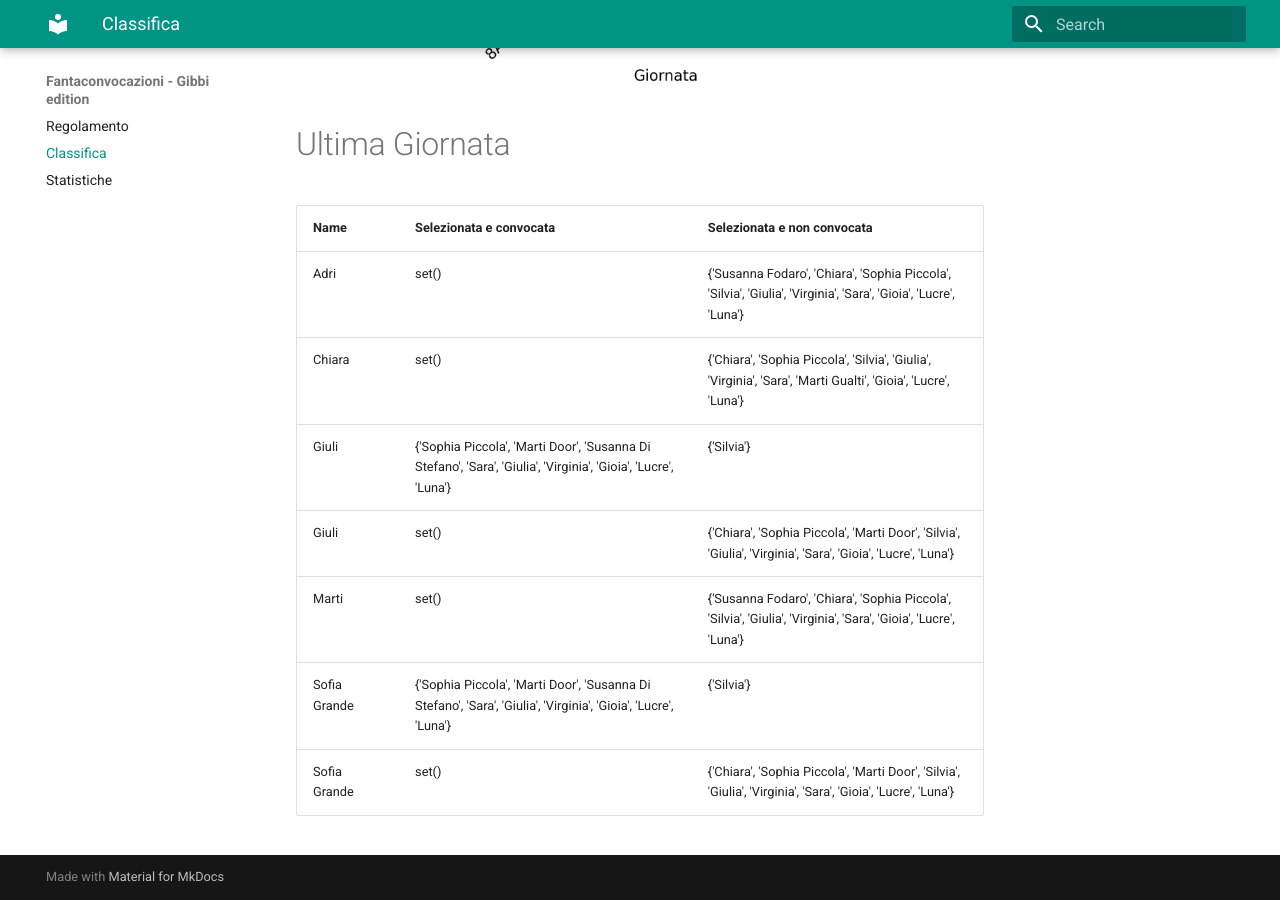
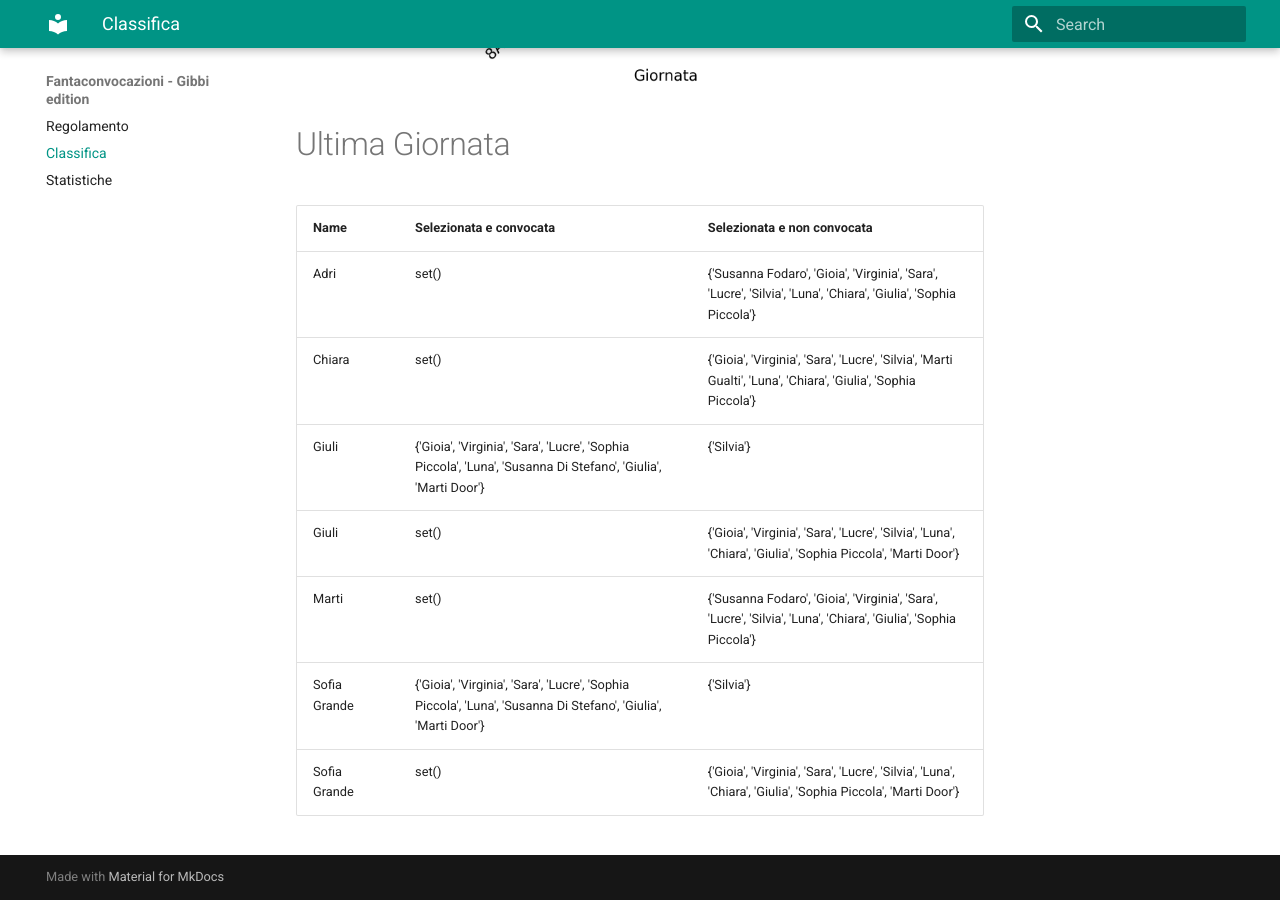
Before and after one commit to martinig94/fantagibbi, an MkDocs documentation site: the page built from docs/Classifica.md, in a window 1280 px wide and 900 px high, scrolled down 1024 px. Built offline with MkDocs 1.6.1 and Material for MkDocs 9.7.7, drawn with Linux system fonts in a browser that asks for light colours.

Commit message:
Auto-update from main.py

```diff
--- a/docs/Classifica.md
+++ b/docs/Classifica.md
@@ -18,11 +18,11 @@
 <!-- START_TABLE CORRECT -->
 | Name         | Selezionata e convocata                                                                                        | Selezionata e non convocata                                                                                      |
 |:-------------|:---------------------------------------------------------------------------------------------------------------|:-----------------------------------------------------------------------------------------------------------------|
-| Adri         | set()                                                                                                          | {'Susanna Fodaro', 'Chiara', 'Sophia Piccola', 'Silvia', 'Giulia', 'Virginia', 'Sara', 'Gioia', 'Lucre', 'Luna'} |
-| Chiara       | set()                                                                                                          | {'Chiara', 'Sophia Piccola', 'Silvia', 'Giulia', 'Virginia', 'Sara', 'Marti Gualti', 'Gioia', 'Lucre', 'Luna'}   |
-| Giuli        | {'Sophia Piccola', 'Marti Door', 'Susanna Di Stefano', 'Sara', 'Giulia', 'Virginia', 'Gioia', 'Lucre', 'Luna'} | {'Silvia'}                                                                                                       |
-| Giuli        | set()                                                                                                          | {'Chiara', 'Sophia Piccola', 'Marti Door', 'Silvia', 'Giulia', 'Virginia', 'Sara', 'Gioia', 'Lucre', 'Luna'}     |
-| Marti        | set()                                                                                                          | {'Susanna Fodaro', 'Chiara', 'Sophia Piccola', 'Silvia', 'Giulia', 'Virginia', 'Sara', 'Gioia', 'Lucre', 'Luna'} |
-| Sofia Grande | {'Sophia Piccola', 'Marti Door', 'Susanna Di Stefano', 'Sara', 'Giulia', 'Virginia', 'Gioia', 'Lucre', 'Luna'} | {'Silvia'}                                                                                                       |
-| Sofia Grande | set()                                                                                                          | {'Chiara', 'Sophia Piccola', 'Marti Door', 'Silvia', 'Giulia', 'Virginia', 'Sara', 'Gioia', 'Lucre', 'Luna'}     |
+| Adri         | set()                                                                                                          | {'Susanna Fodaro', 'Gioia', 'Virginia', 'Sara', 'Lucre', 'Silvia', 'Luna', 'Chiara', 'Giulia', 'Sophia Piccola'} |
+| Chiara       | set()                                                                                                          | {'Gioia', 'Virginia', 'Sara', 'Lucre', 'Silvia', 'Marti Gualti', 'Luna', 'Chiara', 'Giulia', 'Sophia Piccola'}   |
+| Giuli        | {'Gioia', 'Virginia', 'Sara', 'Lucre', 'Sophia Piccola', 'Luna', 'Susanna Di Stefano', 'Giulia', 'Marti Door'} | {'Silvia'}                                                                                                       |
+| Giuli        | set()                                                                                                          | {'Gioia', 'Virginia', 'Sara', 'Lucre', 'Silvia', 'Luna', 'Chiara', 'Giulia', 'Sophia Piccola', 'Marti Door'}     |
+| Marti        | set()                                                                                                          | {'Susanna Fodaro', 'Gioia', 'Virginia', 'Sara', 'Lucre', 'Silvia', 'Luna', 'Chiara', 'Giulia', 'Sophia Piccola'} |
+| Sofia Grande | {'Gioia', 'Virginia', 'Sara', 'Lucre', 'Sophia Piccola', 'Luna', 'Susanna Di Stefano', 'Giulia', 'Marti Door'} | {'Silvia'}                                                                                                       |
+| Sofia Grande | set()                                                                                                          | {'Gioia', 'Virginia', 'Sara', 'Lucre', 'Silvia', 'Luna', 'Chiara', 'Giulia', 'Sophia Piccola', 'Marti Door'}     |
 <!-- END_TABLE CORRECT -->
```
